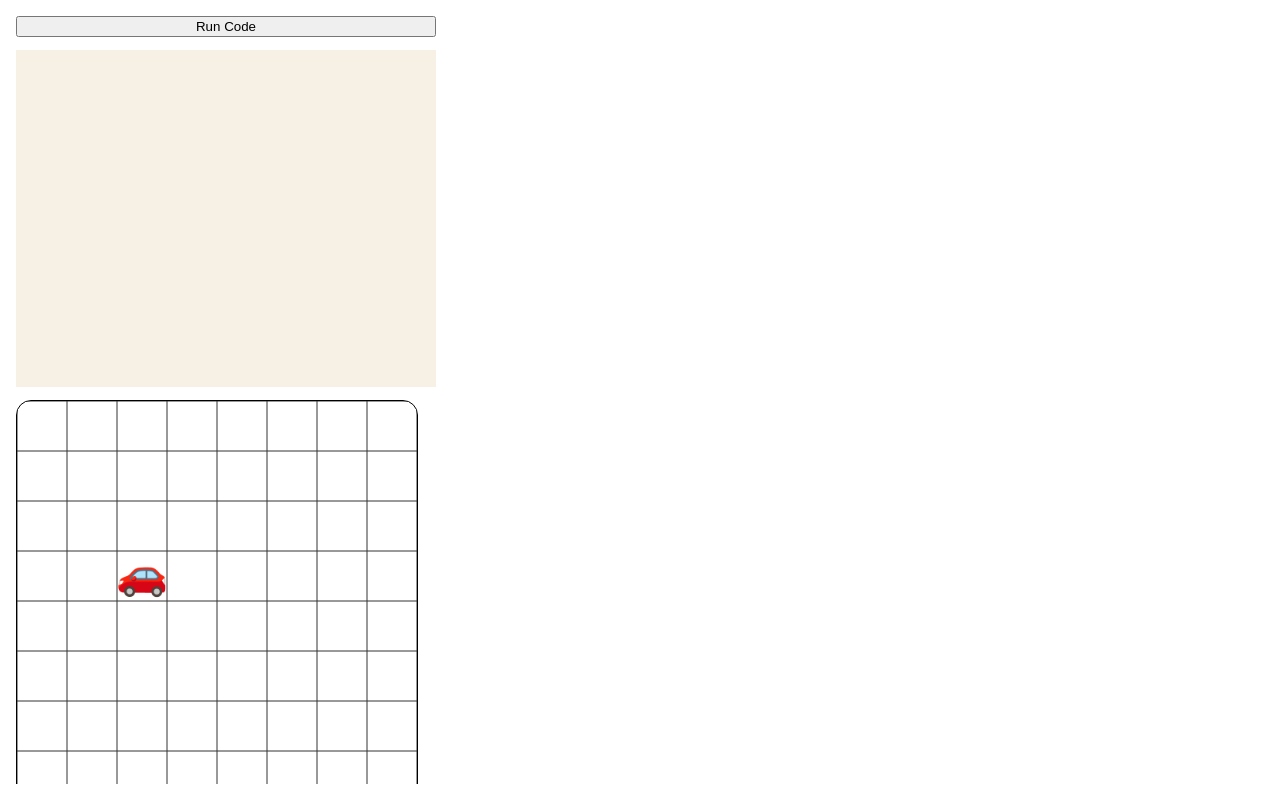
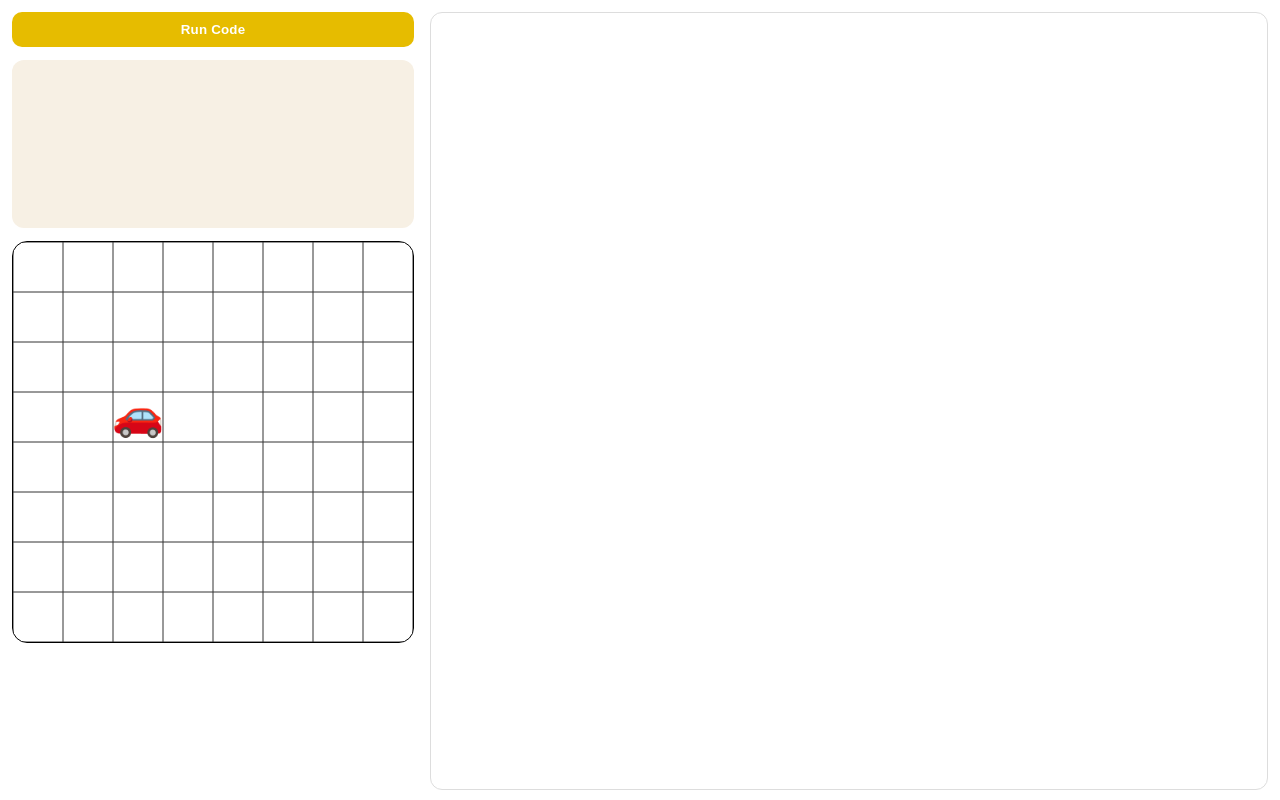
Before and after one commit to Sebbsen/blockly-hsh-python-ts, a website built with webpack: page src/index.html in a window 1280 px wide. Built offline with nearby package versions, Linux system fonts and the light colour scheme; what blockly would draw is missing.

Commit message:
Add basic styling

```diff
--- a/src/index.css
+++ b/src/index.css
@@ -1,3 +1,17 @@
+:root {
+  --bg: #0f172a;            /* slate-900 */
+  --panel: #111827;         /* gray-900 */
+  --panel-2: #0b1220;       /* dark panel */
+  --text: #e5e7eb;          /* gray-200 */
+  --muted: #94a3b8;         /* slate-400 */
+  --primary: #ffd100;       /* brand yellow */
+  --primary-600: #e6bc00;   /* darker yellow for hover */
+  --ring: rgba(255,209,0,.4);
+  --radius: 12px;
+  --shadow-1: 0 10px 30px rgba(0,0,0,.35);
+  --shadow-2: 0 2px 10px rgba(0,0,0,.5);
+}
+
 body {
   margin: 0;
   max-width: 100vw;
@@ -13,21 +27,26 @@ code {
   width: 100%;
   max-width: 100vw;
   height: 100vh;
+  padding: 12px;
+  box-sizing: border-box;
 }
 
 #blocklyDiv {
   flex-basis: 100%;
   height: 100%;
   min-width: 600px;
+  border-radius: 12px;
+  overflow: hidden;
+  border: 1px solid #dddddd;
 }
 
 #outputPane {
   display: flex;
   flex-direction: column;
-  width: 420px;
-  flex: 0 0 420px;
+  width: 402px;
+  flex: 0 0 402px;
   overflow: auto;
-  margin: 1rem;
+  margin: 0rem 1rem 0rem 0rem;
 }
 
 #outputPane canvas {
@@ -35,11 +54,24 @@ code {
   border-radius: 15px;
 }
 
+#runCodeBtn {
+  background: var(--primary-600);
+  color: #fff;
+  border: none;
+  border-radius: 10px;
+  padding: 10px 14px;
+  font-weight: 600;
+  letter-spacing: .2px;
+  cursor: pointer;
+}
+
 #generatedCode {
-  height: 50%;
+  border-radius: 12px;
+  padding: 13px;
+  flex-grow: 1;
   background-color: rgb(247, 240, 228);
 }
 
 #output {
-  height: 50%;
+  flex-grow: 1;
 }
```
